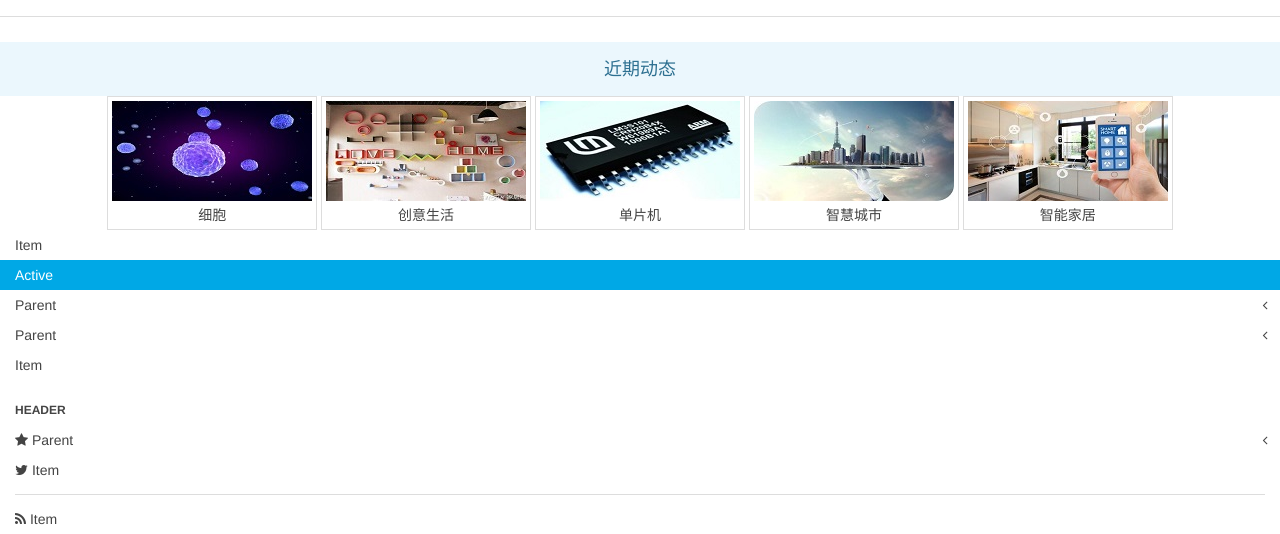
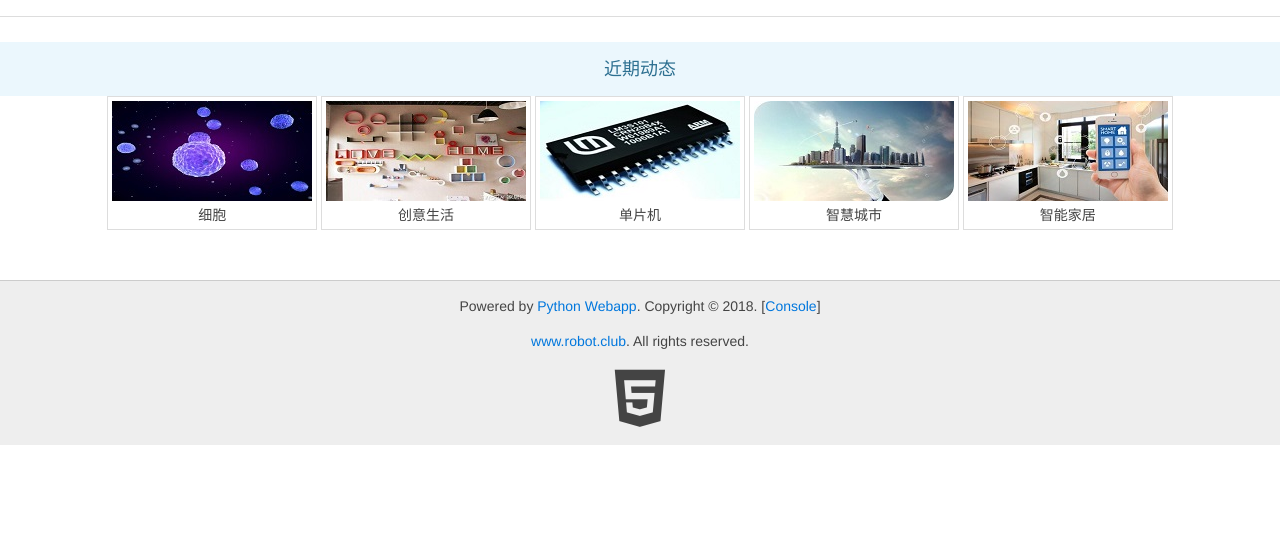
Before and after one commit to yank136/robot, a Python web app: template www/templates/home.html in a window 1280 px wide. Shown: the part 1166-1700 px from the top of the page. After the commit the page ends 1611 px from the top, so only its background shows below. Run offline with Jinja, Linux system fonts and the light colour scheme; the template is opened without the code that fills it, so the values that code supplies are empty.

Commit message:
update home.html for __base__

```diff
--- a/www/templates/home.html
+++ b/www/templates/home.html
@@ -1,24 +1,11 @@
-<!DOCTYPE html>
-<html>
-    <head>
-        <title></title>
-        <link rel="stylesheet" href="../static/css/uikit.min.css" />
-		<link rel="stylesheet" href="../static/css/components/search.css" />
-		<link rel="stylesheet" href="../static/css/components/slideshow.css" />
-		<link rel="stylesheet" href="../static/css/components/slidenav.css" />
-		<link rel="stylesheet" href="../static/css/components/dotnav.css" />
-		<link rel="stylesheet" href="../static/css/components/form-password.css" />
-        <script src="../static/js/jquery.js"></script>
-		<script src="../static/js/vue.min.js"></script>
-		<script src="../static/js/awesome.js"></script>
-        <script src="../static/js/uikit.min.js"></script>
-		<script src="../static/js/components/autocomplete.js"></script>
-        <script src="../static/js/components/search.js"></script>
-		<script src="../static/js/components/slideshow.js"></script>
-		<script src="../static/js/components/slideshow-fx.js"></script>
-		<script src="../static/js/components/form-password.js"></script>
+{% extends '__base__.html' %}
 
-	<!-- js处理板块 -->
+{% block title %}主页{% endblock %}
+
+{% block beforehead %} {% endblock %}
+
+{% block js %}
+
 		<script>
 		<!-- 登录 -->
 		$(function() {
@@ -50,61 +37,9 @@
 
 		</script>
 
-    </head>
+{% endblock %}
 
-    <body>
-
-	<!-- 主页和用户中心 导航 -->
-		<nav class="uk-navbar">
-
-			<ul class="uk-navbar-nav">
-				<li><a href="/"><i class="uk-icon-home"></i> Home</a></li>
-			</ul>
-
-			<div class="uk-navbar-flip">
-				<ul class="uk-navbar-nav">
-				{% if __user__ %}
-					<li id="signout" class="uk-parent" data-uk-dropdown>
-						<a href=""><i class="uk-icon-user"></i> {{__user__.name}}</a>
-						<div class="uk-dropdown uk-dropdown-navbar">
-							<ul class="uk-nav uk-nav-navbar">
-								<li><a href="/signout"><i class="uk-icon-sign-out"></i> 登出</a></li>
-								<li><a href="/console"><i class="uk-icon-gears"></i> 控制台</a></li>
-							</ul>
-						</div>
-					</li>
-				{% else %}
-					<li><a href="/registerUser"><i class="uk-icon-registered"></i> 注册</a></li>
-					<li id="signin"><a data-uk-offcanvas="{target:'#offcanvas'}"><i class="uk-icon-sign-in"></i> 登录</a></li>
-				{% endif %}
-				</ul>
-			</div>
-
-		</nav>
-
-	<!-- 登录板块 -->
-		<div id="offcanvas" class="uk-offcanvas">
-			<div class="uk-offcanvas-bar uk-offcanvas-bar-flip">
-				<form id="vm" v-on="submit: submit" class="uk-panel uk-panel-box uk-form">
-					<div class="uk-alert uk-alert-danger uk-hidden"></div>
-					<div class="uk-form-row">
-						<div class="uk-form-icon uk-width-1-1">
-							<i class="uk-icon-user"></i>
-							<input v-model="name" name="name" type="text" placeholder="昵称" maxlength="50" class="uk-width-1-1 uk-form-large">
-						</div>
-					</div>
-					<div class="uk-form-row">
-						<div class="uk-form-icon uk-width-1-1">
-							<i class="uk-icon-lock"></i>
-							<input v-model="passwd" name="passwd" type="password" placeholder="密码" maxlength="50" class="uk-width-1-1 uk-form-large">
-						</div>
-					</div>
-					<div class="uk-form-row">
-						<button type="submit" class="uk-width-1-1 uk-button uk-button-primary uk-button-large"><i class="uk-icon-sign-in"></i> 登录</button>
-					</div>
-				</form>
-			</div>
-		</div>
+{% block content %}
 
 	<!-- 课程|教学方案|合作单位|产品购买|下载|新闻动态 导航   搜索-->
 		<nav class="uk-navbar">
@@ -284,41 +219,4 @@
 			</a>
 		</div>
 
-	<!--  页脚板块 -->
-		<ul class="uk-nav uk-nav-side uk-nav-parent-icon" data-uk-nav>
-			<li><a href="">Item</a></li>
-			<li class="uk-active"><a href="">Active</a></li>
-
-			<li class="uk-parent">
-				<a href="#">Parent</a>
-				<ul class="uk-nav-sub">
-					<li><a href="">Sub item</a></li>
-					<li><a href="">Sub item</a>
-						<ul>
-							<li><a href="">Sub item</a></li>
-							<li><a href="">Sub item</a></li>
-						</ul>
-					</li>
-				</ul>
-			</li>
-
-			<li class="uk-parent">
-				<a href="#">Parent</a>
-				<ul class="uk-nav-sub">
-					<li><a href="">Sub item</a></li>
-					<li><a href="">Sub item</a></li>
-				</ul>
-			</li>
-
-			<li><a href="">Item</a></li>
-
-			<li class="uk-nav-header">Header</li>
-			<li class="uk-parent"><a href=""><i class="uk-icon-star"></i> Parent</a></li>
-			<li><a href=""><i class="uk-icon-twitter"></i> Item</a></li>
-			<li class="uk-nav-divider"></li>
-			<li><a href=""><i class="uk-icon-rss"></i> Item</a></li>
-		</ul>
-
-
-    </body>
-</html>
+{% endblock %}
```
